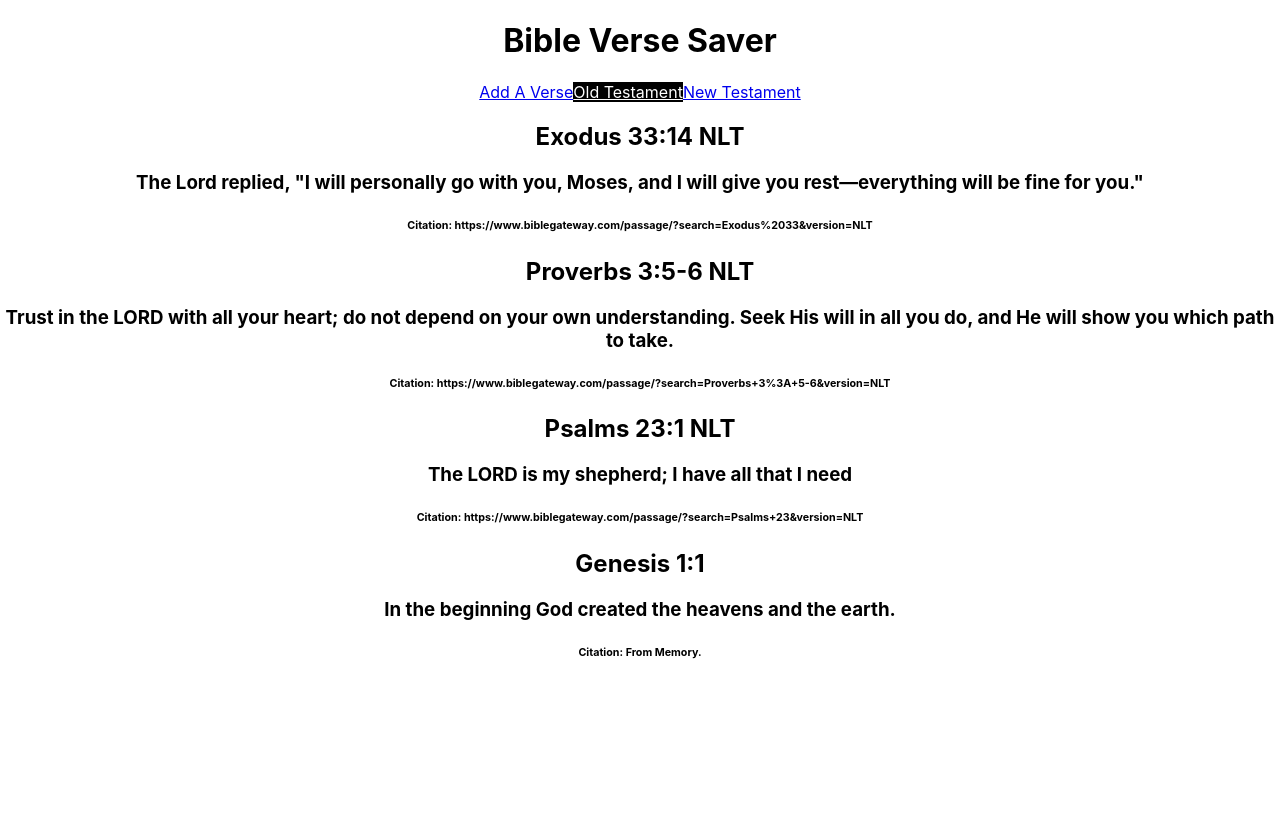
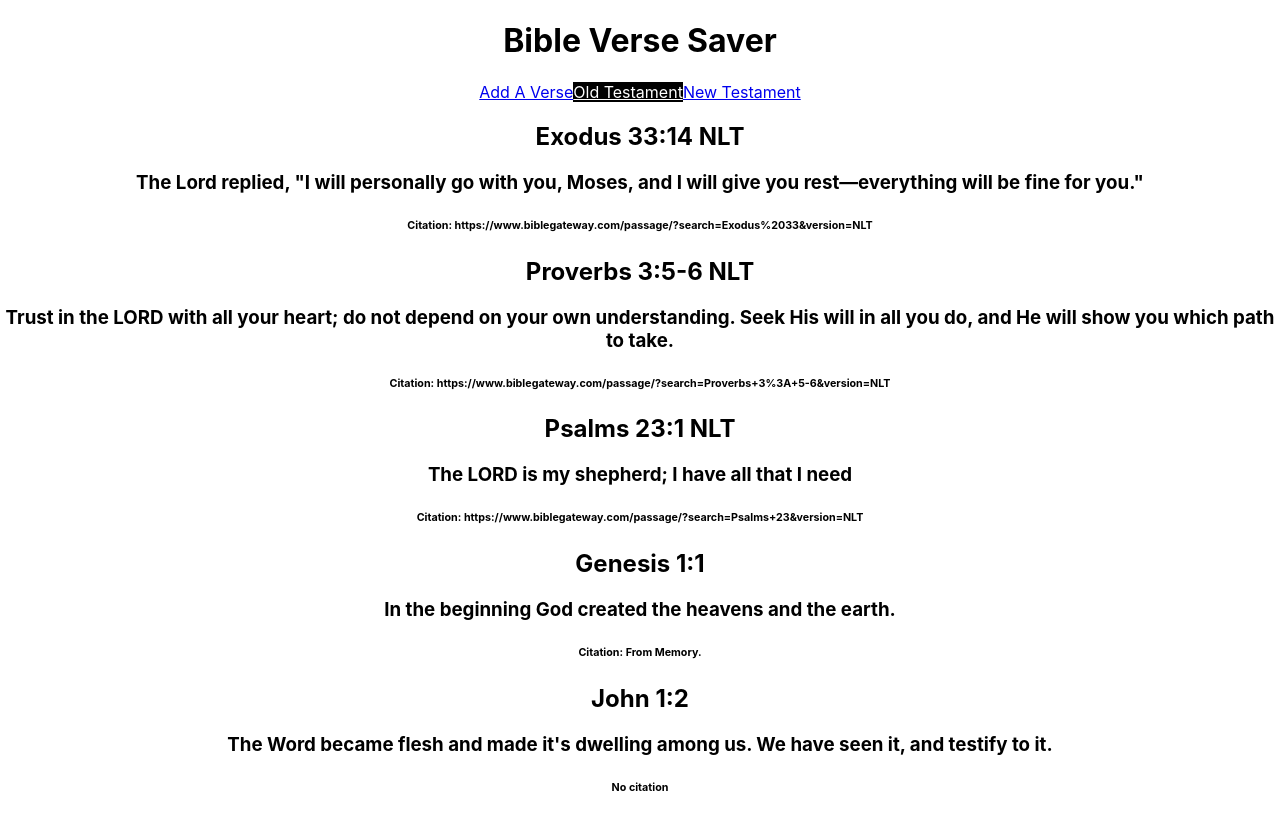
Before and after one commit to DeborahKurz/verse-app, a React (Create React App) app: page /oldtestament in a window 1280 px wide. Built offline with nearby package versions, Linux system fonts and the light colour scheme; data requests are answered from the project's data file.

Commit message:
Create Ternary Expression for citation rendering

```diff
--- a/db.json
+++ b/db.json
@@ -55,6 +55,13 @@
       "verse": "In the beginning was the Word, and the Word was with God, and the Word was God.",
       "url": "From Memory",
       "id": 8
+    },
+    {
+      "testament": "Old",
+      "reference": "John 1:2",
+      "verse": "The Word became flesh and made it's dwelling among us. We have seen it, and testify to it.",
+      "url": "",
+      "id": 9
     }
   ]
 }
--- a/src/App.js
+++ b/src/App.js
@@ -5,8 +5,6 @@ import Form from "./Form.js";
 import NewT from "./NewT.js";
 import OldT from "./OldT.js";
 
-//Create a VerseCard Component that renders info about each verse
-//in Old and New Components, pass down data array from index.js and map through verses, handing them off to VerseCard to be rendered.
 //Clean up Components/files in this app. Get rid of what I'm not using.
 //Verify requirements
 //Add ReadMe file
--- a/src/Form.js
+++ b/src/Form.js
@@ -42,7 +42,7 @@ function Form({onAddVerse}){
                 <input type="text" value={reference} onChange={(e)=> setReference(e.target.value)}></input>
                 <h4>Verse (Example: For God so loved the world that He...):</h4>
                 <input type="text" value={verse} onChange={(e)=> setVerse(e.target.value)}></input>
-                <h4>URL of Copied Bible Verse:</h4>
+                <h4>URL of Copied Bible Verse (if no URL, skip this step):</h4>
                 <input type="text" value={url} onChange={(e)=> setUrl(e.target.value)}></input>
                 <div>
                     <button type="submit">Add My Bible Verse To My List!</button>
--- a/src/VerseCard.js
+++ b/src/VerseCard.js
@@ -7,7 +7,8 @@ function VerseCard({verse}){
         <div>
             <h2>{verse.reference}</h2>
             <h3>{verse.verse}</h3>
-            <h6>Citation: {verse.url}</h6>
+            {verse.url === "" ? (<h6>No citation</h6>): (<h6>Citation: {verse.url}</h6>)
+            }
         </div>
     )
 };
```
